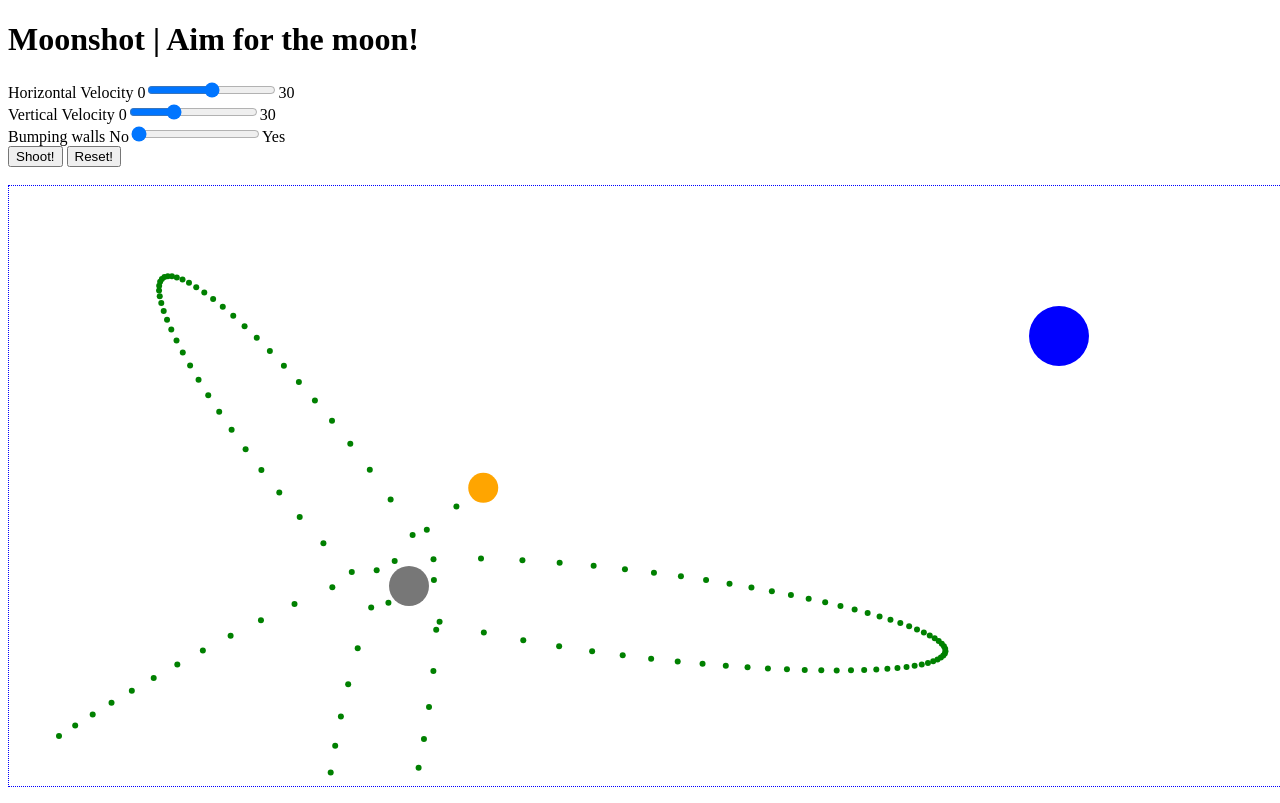
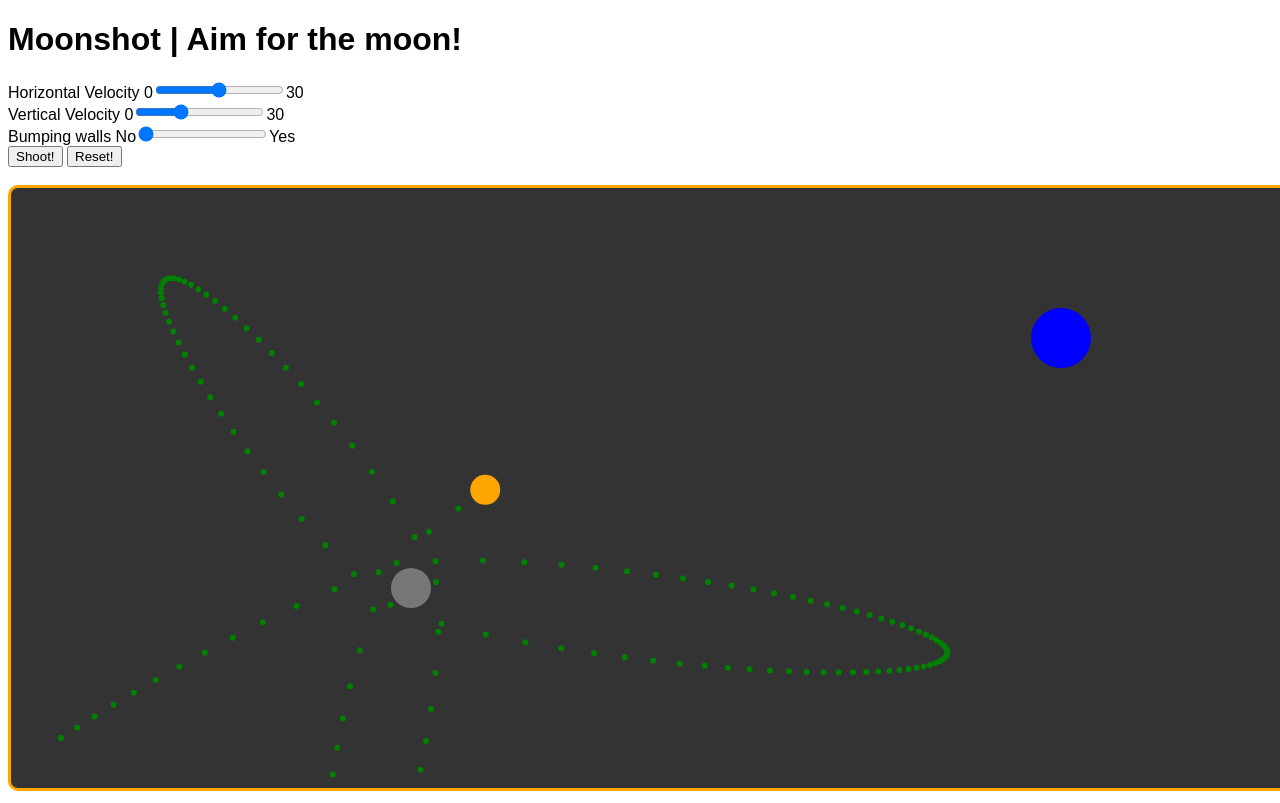
Before and after one commit to Sventenhaaf/Moonshot, a plain HTML site: page index.html in a window 1280 px wide. Both pictures are taken after a click on the button "Shoot!". Shown: the top 803 px of the page. Drawn offline with Linux system fonts and the light colour scheme.

Commit message:
some styling etc extra

```diff
--- a/ball.js
+++ b/ball.js
@@ -1,10 +1,10 @@
 window.onload = function()
 {
   var canvas = document.getElementById('canvas');
+  var ctx = canvas.getContext('2d');
   var shootbutton = document.getElementById('shoot');
   var resetbutton = document.getElementById('reset');
   var bumpingWalls = parseInt(document.getElementById('bump').value);
-  var ctx = canvas.getContext('2d');
   var raf;
   var distance;
 
@@ -112,12 +112,14 @@ window.onload = function()
             Math.pow(ball.x - planet1.x, 2) +
             Math.pow(ball.y - planet1.y, 2)
         );
-    horizontalVelocity -= 500 * (ball.x - planet1.x) / (distance * distance);
+    horizontalVelocity -= 25 * planet1.radius * (ball.x - planet1.x) / (distance * distance);
     verticalVelocity += 500 * (ball.y - planet1.y) / (distance * distance);
   }
 
   function draw() {
     ctx.clearRect(0, 0, canvas.width, canvas.height);
+    var background = new Image();
+
     ball.draw();
     target.draw();
     planet1.draw();
--- a/index.html
+++ b/index.html
@@ -2,6 +2,7 @@
 <html>
   <head>
     <meta charset="utf-8">
+    <link rel="stylesheet" type="text/css" href="style.css">
     <title>Moonshot | JS Game</title>
     <script type="text/javascript" src="ball.js">
     </script>
@@ -12,7 +13,7 @@
     Vertical Velocity  0<input id="vervel" type="range" min="0" max="30" step="0.1" value="10" />30<br>
     Bumping walls  No<input id="bump" type="range" min="0" max="1" value="0" />Yes<br>
     <button id="shoot"> Shoot! </button> <button id="reset"> Reset! </button> <br><br>
-    <canvas id="canvas" width="1300" height="600" style="border: 1px dotted blue;">This text is displayed if your browser does not support HTML5 Canvas.</canvas><br>
+    <canvas id="canvas" width="1300" height="600" >This text is displayed if your browser does not support HTML5 Canvas.</canvas><br>
 
   </body>
 </html>
--- /dev/null
+++ b/style.css
@@ -0,0 +1,9 @@
+canvas {
+    background: #333;
+    border: 3px solid orange;
+    border-radius: 10px;
+}
+
+body {
+  font-family: arial;
+}
```
